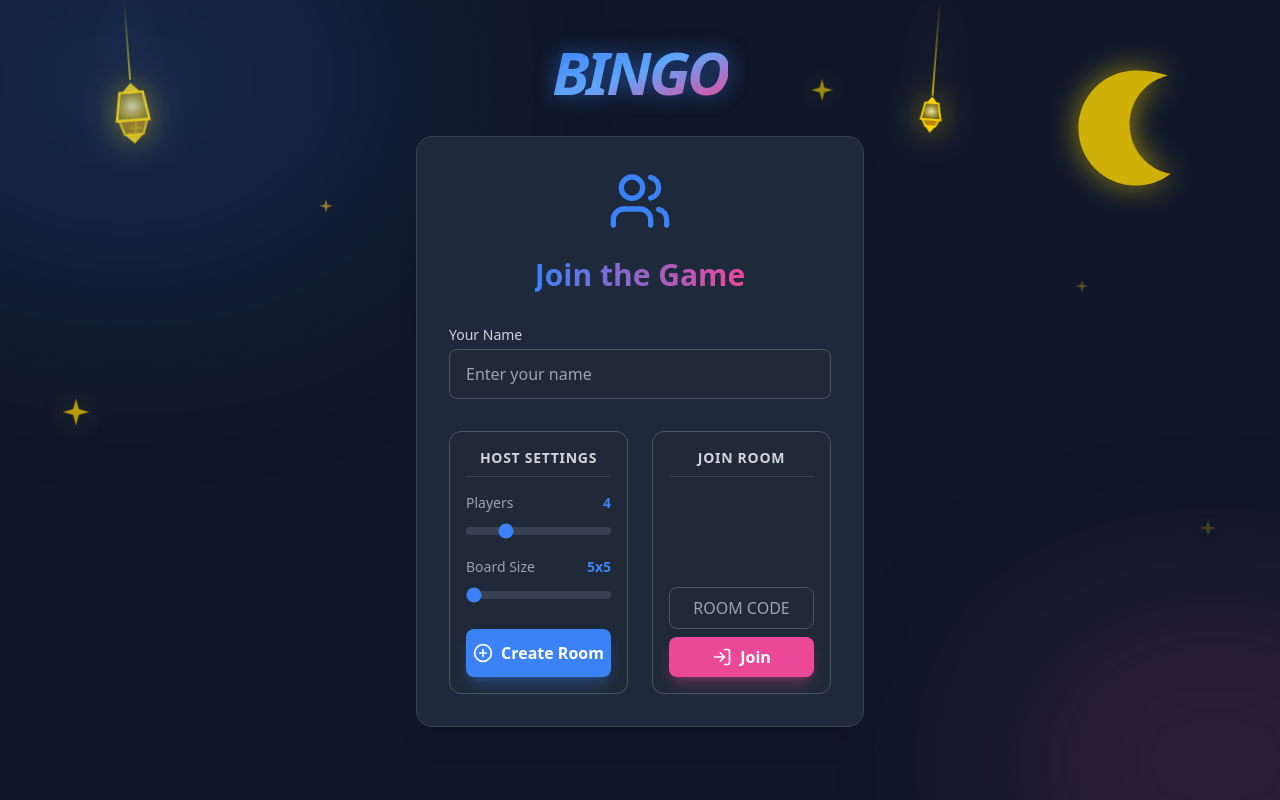
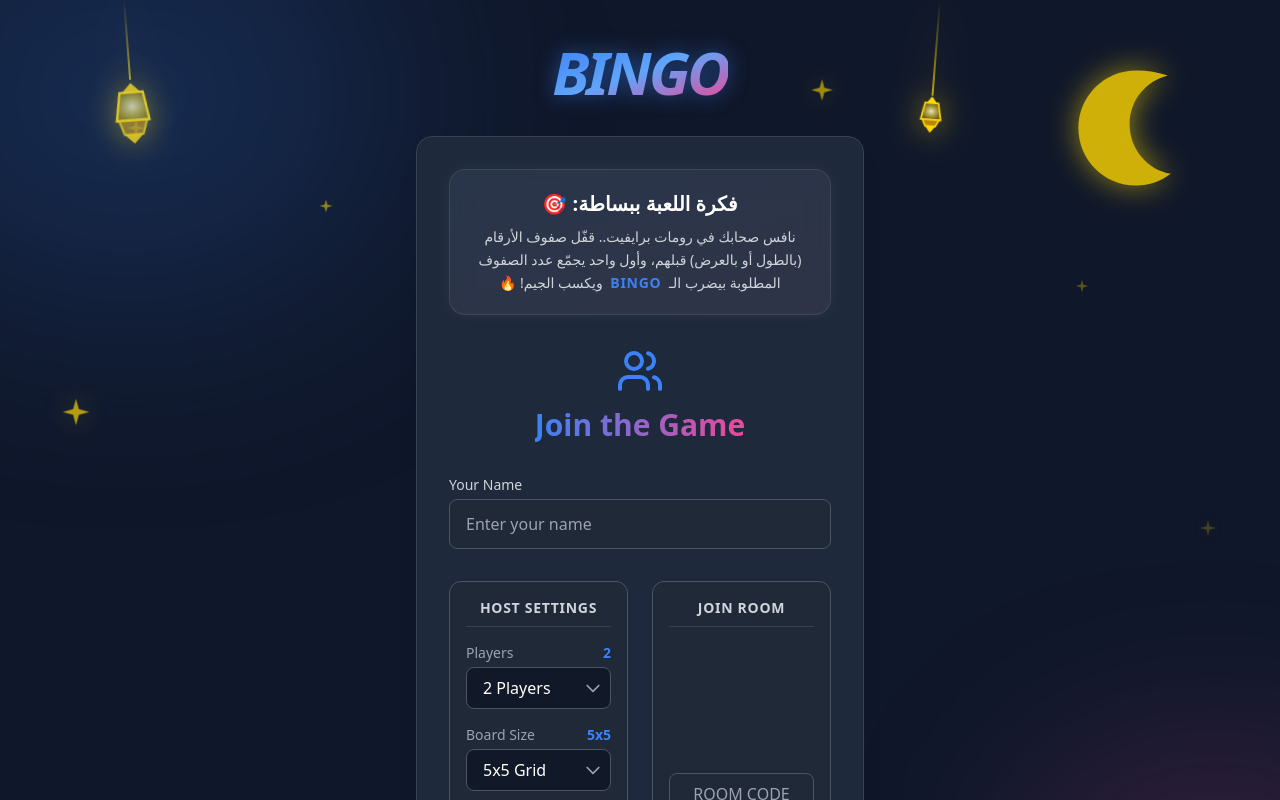
Before and after one commit to muhamednagih/bingo-game, a React (Vite) app in the folder frontend/: page / in a window 1280 px wide. Shown: the top 800 px of the page. Built offline with nearby package versions, Linux system fonts and the light colour scheme; no server answers.

Commit message:
Change host settings from sliders to dropdown lists

```diff
--- a/frontend/src/App.jsx
+++ b/frontend/src/App.jsx
@@ -85,7 +85,11 @@ function App() {
             )}
 
             {roomId && (
-                <Chat messages={chatMessages} onSendMessage={sendMessage} />
+                <Chat
+                    messages={chatMessages}
+                    onSendMessage={sendMessage}
+                    currentPlayerName={roomState?.players?.find(p => p.id === playerId)?.name}
+                />
             )}
 
         </div>
--- a/frontend/src/components/Chat.jsx
+++ b/frontend/src/components/Chat.jsx
@@ -1,23 +1,33 @@
 import React, { useState, useEffect, useRef } from 'react';
 import { Send, MessageSquare } from 'lucide-react';
 
-export default function Chat({ messages, onSendMessage }) {
+export default function Chat({ messages, onSendMessage, currentPlayerName }) {
     const [msg, setMsg] = useState('');
     const [isOpen, setIsOpen] = useState(false);
     const [unreadCount, setUnreadCount] = useState(0);
     const endRef = useRef(null);
+    const audioRef = useRef(typeof Audio !== "undefined" ? new Audio('/notification.mp3') : null);
 
     // Initial scroll setup
     useEffect(() => {
         endRef.current?.scrollIntoView({ behavior: 'smooth' });
     }, [messages, isOpen]);
 
-    // Track unread messages
+    // Track unread messages and play sound
     useEffect(() => {
-        if (!isOpen && messages.length > 0) {
-            setUnreadCount(prev => prev + 1);
+        if (messages.length > 0) {
+            const lastMsg = messages[messages.length - 1];
+            const isFromMe = lastMsg.sender === currentPlayerName;
+
+            if (!isOpen && !isFromMe) {
+                setUnreadCount(prev => prev + 1);
+            }
+
+            if (!isFromMe && audioRef.current) {
+                audioRef.current.play().catch(e => console.warn('Audio play failed:', e));
+            }
         }
-    }, [messages]);
+    }, [messages, currentPlayerName]);
 
     // Reset unread count when opening
     useEffect(() => {
--- a/frontend/src/components/Lobby.jsx
+++ b/frontend/src/components/Lobby.jsx
@@ -1,43 +1,75 @@
-import React, { useState } from 'react';
-import { Users, LogIn, PlusCircle } from 'lucide-react';
+import React, { useState, useEffect } from 'react';
+import { Users, LogIn, PlusCircle, XCircle } from 'lucide-react';
 
 export default function Lobby({ onCreate, onJoin }) {
-    const [name, setName] = useState('');
+    const [name, setName] = useState(() => localStorage.getItem('playerName') || '');
     const [roomCode, setRoomCode] = useState('');
-    const [maxPlayers, setMaxPlayers] = useState(4);
+    const [maxPlayers, setMaxPlayers] = useState(2);
     const [boardSize, setBoardSize] = useState(5);
 
     const handleCreate = (e) => {
         e.preventDefault();
-        if (!name.trim()) return alert('Please enter your name.');
+        const trimmedName = name.trim();
+        if (!trimmedName) return alert('Please enter your name.');
+        localStorage.setItem('playerName', trimmedName);
         const code = Math.random().toString(36).substring(2, 8).toUpperCase();
-        onCreate(code, name, maxPlayers, boardSize);
+        onCreate(code, trimmedName, maxPlayers, boardSize);
     };
 
     const handleJoin = (e) => {
         e.preventDefault();
-        if (!name.trim()) return alert('Please enter your name.');
+        const trimmedName = name.trim();
+        if (!trimmedName) return alert('Please enter your name.');
         if (!roomCode.trim()) return alert('Please enter a room code.');
-        onJoin(roomCode.toUpperCase(), name);
+        localStorage.setItem('playerName', trimmedName);
+        onJoin(roomCode.toUpperCase(), trimmedName);
     };
 
     return (
         <div className="flex flex-col items-center justify-center p-8 bg-board rounded-2xl shadow-xl border border-gray-700 w-full max-w-md">
-            <Users className="w-16 h-16 text-primary mb-6" />
-            <h2 className="text-3xl font-bold mb-8 text-center bg-clip-text text-transparent bg-gradient-to-r from-primary to-accent">
+            {/* How to Play Card - Arabic */}
+            <div
+                dir="rtl"
+                className="w-full bg-white/5 backdrop-blur-md border border-white/10 rounded-2xl p-5 mb-8 shadow-[0_0_15px_rgba(255,255,255,0.05)] text-center relative overflow-hidden"
+            >
+                {/* Subtle Glow Background */}
+                <div className="absolute inset-0 bg-gradient-to-br from-primary/10 to-accent/10 opacity-30 pointer-events-none"></div>
+
+                <h3 className="text-xl font-bold text-white mb-2 relative z-10 flex text-center justify-center items-center">
+                    فكرة اللعبة ببساطة: 🎯
+                </h3>
+                <p className="text-gray-300 text-sm leading-relaxed relative z-10 font-medium">
+                    نافس صحابك في رومات برايفيت.. قفّل صفوف الأرقام (بالطول أو بالعرض) قبلهم،
+                    وأول واحد يجمّع عدد الصفوف المطلوبة بيضرب الـ <span className="text-primary font-black uppercase tracking-wider mx-1">BINGO</span> ويكسب الجيم! 🔥
+                </p>
+            </div>
+
+            <h2 className="text-3xl font-bold flex flex-col items-center mb-8 text-center bg-clip-text text-transparent bg-gradient-to-r from-primary to-accent">
+                <Users className="w-12 h-12 text-primary mb-3" />
                 Join the Game
             </h2>
 
             <div className="w-full space-y-4">
                 <div>
                     <label className="block text-sm font-medium text-gray-300 mb-1">Your Name</label>
+                    <div className="relative">
                         <input
                             type="text"
-                        className="w-full px-4 py-3 bg-gray-800 border border-gray-600 rounded-lg focus:outline-none focus:ring-2 focus:ring-primary text-white"
+                            className="w-full px-4 py-3 bg-gray-800 border border-gray-600 rounded-lg focus:outline-none focus:ring-2 focus:ring-primary text-white pr-10"
                             placeholder="Enter your name"
                             value={name}
                             onChange={(e) => setName(e.target.value)}
                         />
+                        {name && (
+                            <button
+                                onClick={() => setName('')}
+                                className="absolute right-3 top-1/2 -translate-y-1/2 text-gray-400 hover:text-white transition-colors"
+                                title="Clear name"
+                            >
+                                <XCircle className="w-5 h-5" />
+                            </button>
+                        )}
+                    </div>
                 </div>
 
                 <div className="pt-4 grid grid-cols-1 md:grid-cols-2 gap-6">
@@ -48,28 +80,46 @@ export default function Lobby({ onCreate, onJoin }) {
                                 <span>Players</span>
                                 <span className="text-primary font-bold">{maxPlayers}</span>
                             </label>
-                            <input
-                                type="range"
-                                min="2"
-                                max="10"
+                            <div className="relative">
+                                <select
                                     value={maxPlayers}
                                     onChange={(e) => setMaxPlayers(parseInt(e.target.value))}
-                                className="w-full accent-primary h-2 bg-gray-700 rounded-lg appearance-none cursor-pointer"
-                            />
+                                    className="w-full appearance-none bg-gray-900 border border-gray-600 rounded-lg px-4 py-2 text-white focus:outline-none focus:ring-2 focus:ring-primary focus:border-primary transition-colors cursor-pointer pr-10"
+                                >
+                                    <option value="2">2 Players</option>
+                                    <option value="3">3 Players</option>
+                                    <option value="4">4 Players</option>
+                                    <option value="5">5 Players</option>
+                                </select>
+                                <div className="absolute inset-y-0 right-0 flex items-center px-2 pointer-events-none text-gray-400">
+                                    <svg className="w-5 h-5" fill="none" stroke="currentColor" viewBox="0 0 24 24" xmlns="http://www.w3.org/2000/svg">
+                                        <path strokeLinecap="round" strokeLinejoin="round" strokeWidth="2" d="M19 9l-7 7-7-7"></path>
+                                    </svg>
+                                </div>
+                            </div>
                         </div>
                         <div>
                             <label className="flex justify-between text-sm font-medium text-gray-400 mb-1">
                                 <span>Board Size</span>
                                 <span className="text-primary font-bold">{boardSize}x{boardSize}</span>
                             </label>
-                            <input
-                                type="range"
-                                min="5"
-                                max="10"
+                            <div className="relative">
+                                <select
                                     value={boardSize}
                                     onChange={(e) => setBoardSize(parseInt(e.target.value))}
-                                className="w-full accent-primary h-2 bg-gray-700 rounded-lg appearance-none cursor-pointer"
-                            />
+                                    className="w-full appearance-none bg-gray-900 border border-gray-600 rounded-lg px-4 py-2 text-white focus:outline-none focus:ring-2 focus:ring-primary focus:border-primary transition-colors cursor-pointer pr-10"
+                                >
+                                    <option value="3">3x3 Grid</option>
+                                    <option value="4">4x4 Grid</option>
+                                    <option value="5">5x5 Grid</option>
+                                    <option value="6">6x6 Grid</option>
+                                </select>
+                                <div className="absolute inset-y-0 right-0 flex items-center px-2 pointer-events-none text-gray-400">
+                                    <svg className="w-5 h-5" fill="none" stroke="currentColor" viewBox="0 0 24 24" xmlns="http://www.w3.org/2000/svg">
+                                        <path strokeLinecap="round" strokeLinejoin="round" strokeWidth="2" d="M19 9l-7 7-7-7"></path>
+                                    </svg>
+                                </div>
+                            </div>
                         </div>
                         <button
                             onClick={handleCreate}
--- a/frontend/src/useGame.js
+++ b/frontend/src/useGame.js
@@ -26,13 +26,30 @@ export function useGame() {
     const [chatMessages, setChatMessages] = useState([]);
     const [winners, setWinners] = useState(null);
 
+    const handleRejoin = useCallback(() => {
+        const savedRoomId = sessionStorage.getItem('bingoRoomId');
+        if (savedRoomId && socket.disconnected) {
+            socket.connect();
+        } else if (savedRoomId && socket.connected) {
+            socket.emit('rejoinRoom', { roomId: savedRoomId, playerId: getPlayerId() });
+        }
+    }, []);
+
     useEffect(() => {
         socket.on('connect', () => {
             setSocketId(socket.id);
             const savedRoomId = sessionStorage.getItem('bingoRoomId');
             if (savedRoomId) {
                 // Auto-reconnect if we have a saved room ID
-                socket.emit('reconnectGame', { roomId: savedRoomId, playerId: getPlayerId() });
+                socket.emit('rejoinRoom', { roomId: savedRoomId, playerId: getPlayerId() });
+            }
+        });
+
+        socket.on('syncGameState', (playerState) => {
+            if (playerState && playerState.room) {
+                setRoomId(playerState.room.id);
+                setRoomState(playerState.room);
+                setError(null);
             }
         });
 
@@ -88,10 +105,23 @@ export function useGame() {
             socket.off('error');
             socket.off('gameOver');
             socket.off('chatMessage');
-            socket.off('rehydrateState');
+            socket.off('syncGameState');
             socket.off('roomDestroyed');
         };
     }, []);
+
+    useEffect(() => {
+        const handleVisibilityChange = () => {
+            if (document.visibilityState === 'visible') {
+                handleRejoin();
+            }
+        };
+
+        document.addEventListener('visibilitychange', handleVisibilityChange);
+        return () => {
+            document.removeEventListener('visibilitychange', handleVisibilityChange);
+        };
+    }, [handleRejoin]);
 
     const createRoom = useCallback((id, name, maxPlayers, boardSize) => {
         socket.emit('createRoom', { roomId: id, playerName: name, maxPlayers, boardSize, playerId: getPlayerId() });
```
Also changed, not shown: 2 other files (tests, documents, lock files or other folders). Lines whose indentation alone changed are shown as unchanged.
